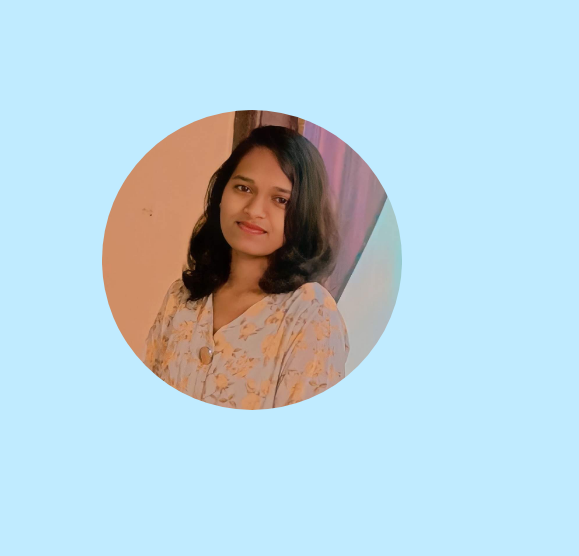
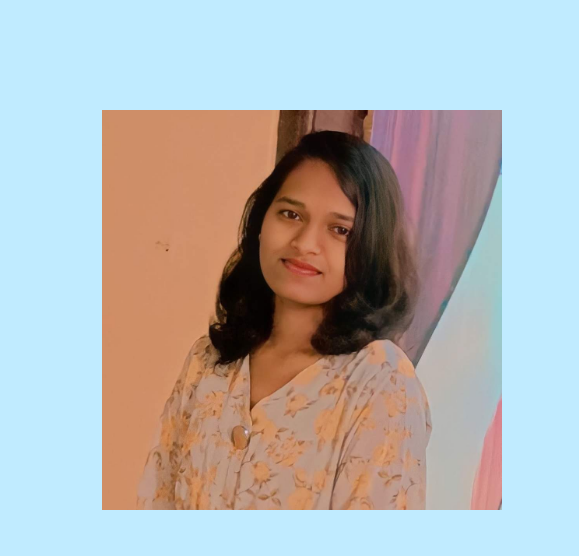
Before and after one commit to Radhikabollu/my_portfolio, a plain HTML site: page index.html in a window 1280 px wide. Shown: the part 244-800 px from the top of the page, 132-711 px from the left. Drawn offline with Linux system fonts and the light colour scheme.

Commit message:
Update style.css

```diff
--- a/style.css
+++ b/style.css
@@ -169,12 +169,6 @@ section {
 /* style.css */
 
 /* Ensure you have these styles or add them to your CSS file */
-.section__pic-container img {
-  border-radius: 50%;
-  width: 300px; /* Adjust the width and height as needed */
-  height: 300px;
-  object-fit: cover; /* Ensures the image fits within the circular shape */
-}
 
 
 
```
